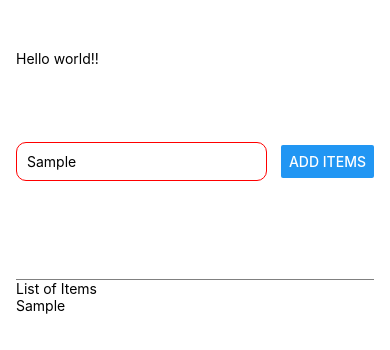
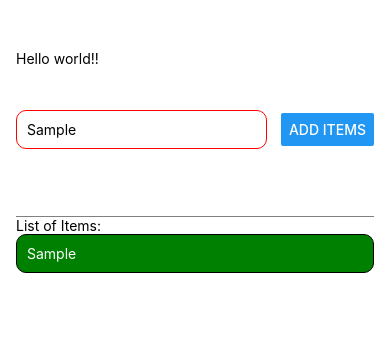
Before and after one commit to VuHoaBinh/mobile, a React Native app: screen / in a window 390 px wide. Both pictures are taken after typing "Sample" into the empty fields and a click on the button "ADD ITEMS". Shown: the top 350 px of the page. Built offline with nearby package versions, Linux system fonts and the light colour scheme.

Commit message:
add key value

```diff
--- a/App.js
+++ b/App.js
@@ -1,4 +1,6 @@
-import { StyleSheet, Text, View, Button, Alert } from "react-native";
+import { StyleSheet, Text, View, Button, FlatList } from "react-native";
+// Alert,
+// ScrollView,
 import { TextInput } from "react-native-web";
 import { useState } from "react";
 export default function App() {
@@ -11,8 +13,11 @@ export default function App() {
   }
 
   function addItemHandler() {
-    alert(enterTextInput);
-    setListInput((currentListInput) => [...currentListInput, enterTextInput]);
+    // alert(enterTextInput);
+    setListInput((currentListInput) => [
+      ...currentListInput,
+      { text: enterTextInput, id: Math.random().toString() },
+    ]);
   }
   return (
     <View style={styles.appContainer}>
@@ -26,10 +31,29 @@ export default function App() {
         <Button title="Add items" onPress={addItemHandler} />
       </View>
       <View style={styles.listItems}>
-        <Text>List of Items</Text>
-        {enterListInput.map((item, index) => (
-          <Text key={index}>{item}</Text>
-        ))}
+        {/* <ScrollView alwaysBounceVertical={true}>
+          <Text>List of Items: </Text>
+          {enterListInput.map((item) => (
+            <Text key={item} style={styles.itemList}>
+              {item}
+            </Text>
+          ))}
+        </ScrollView> */}
+
+        <Text>List of Items: </Text>
+        <FlatList
+          data={enterListInput}
+          renderItem={(items) => {
+            return (
+              <View>
+                <Text style={styles.itemList}>{items.item.text}</Text>
+              </View>
+            );
+          }}
+          keyExtractor={(item) => {
+            return item.id;
+          }}
+        />
       </View>
     </View>
   );
@@ -58,5 +82,13 @@ const styles = StyleSheet.create({
     padding: 10,
     borderRadius: 10,
   },
-  listItems: { flex: 3 },
+  listItems: { flex: 5 },
+  itemList: {
+    backgroundColor: "green",
+    width: "100%",
+    color: "white",
+    borderWidth: 1,
+    padding: 10,
+    borderRadius: 10,
+  },
 });
```
